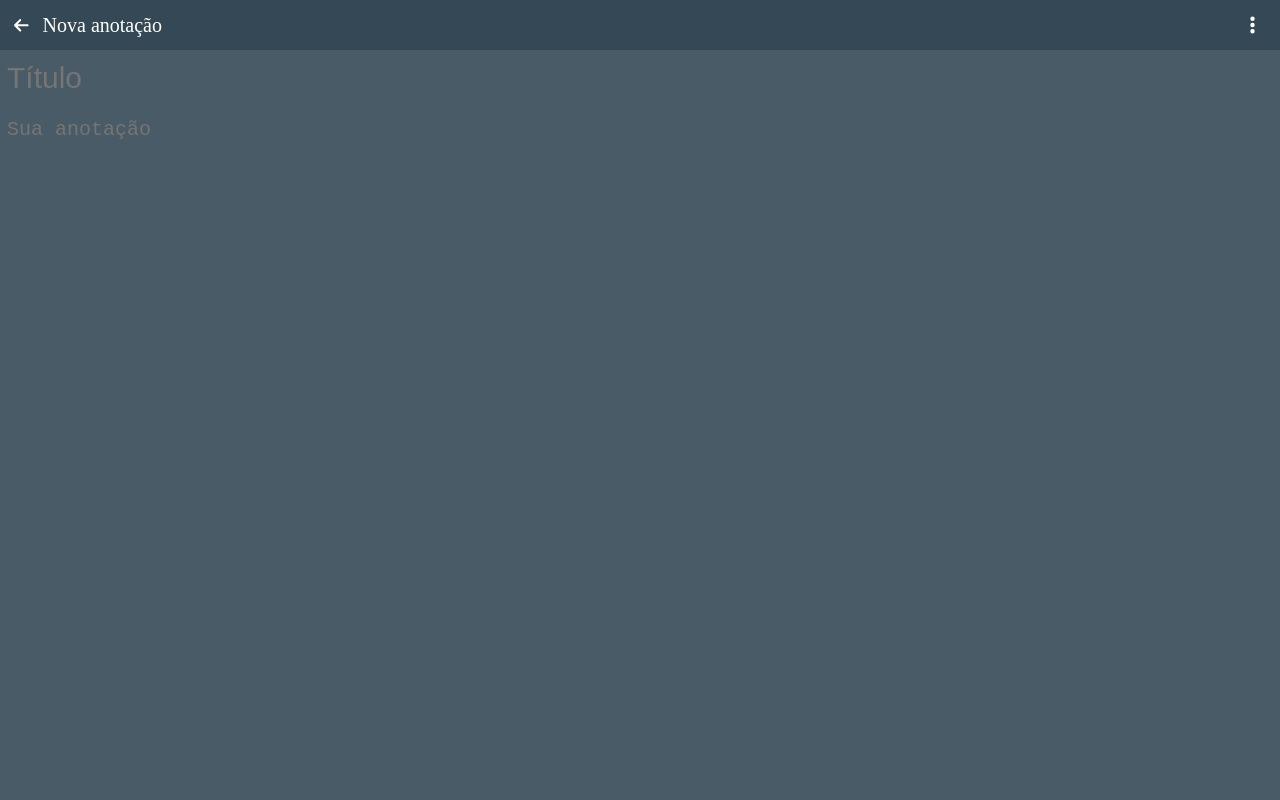
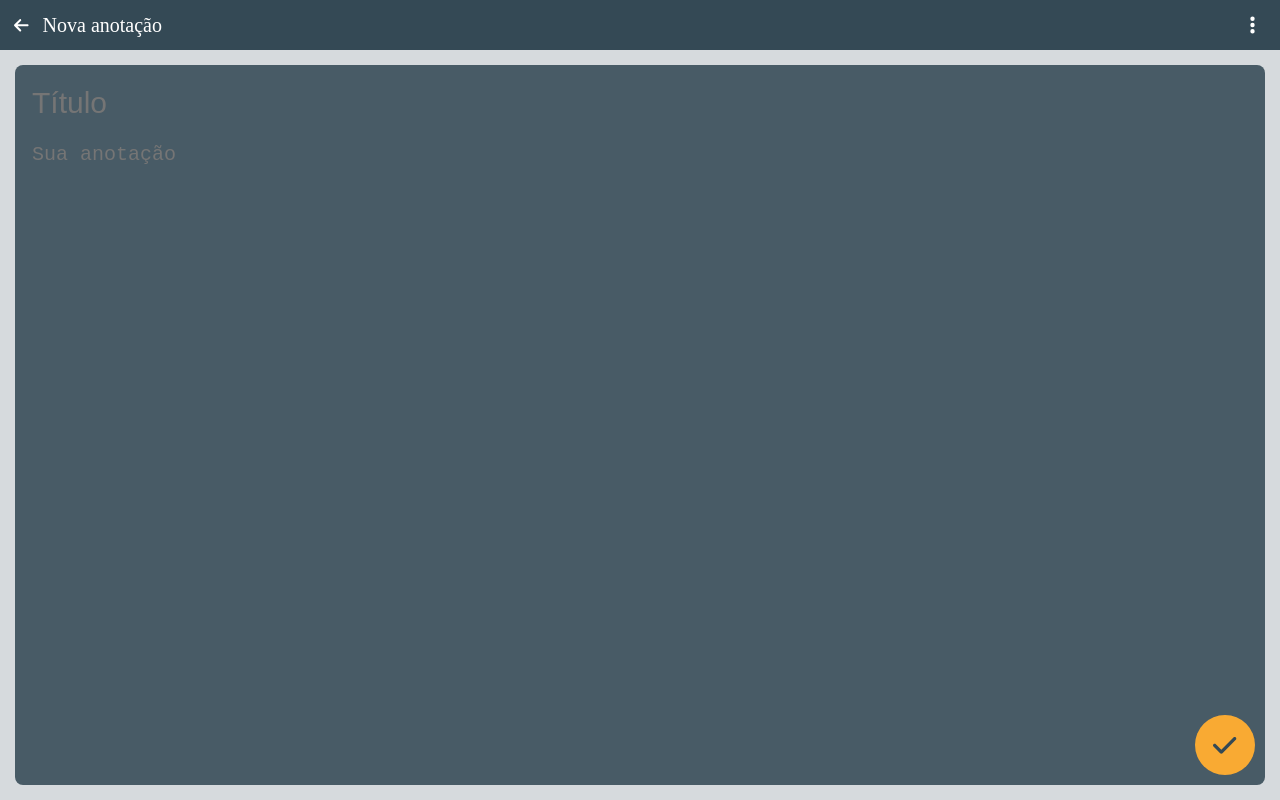
Before and after one commit to danielmbomfim/notes-app-desktop, a React (Vite) app: page /new-notes-page in a window 1280 px wide. Built offline with nearby package versions, Linux system fonts and the light colour scheme.

Commit message:
feat: included a fixed button on the creation and edition pages

```diff
--- /dev/null
+++ b/src/components/FixedButton/index.tsx
@@ -0,0 +1,17 @@
+import { useTheme } from 'styled-components';
+import { FontAwesomeIcon } from '@fortawesome/react-fontawesome';
+import { Container } from './styles';
+import { FixedButtonProps } from '../../types';
+
+export default function FixedButton({
+	onClick,
+	icon
+}: FixedButtonProps): React.ReactElement {
+	const theme = useTheme();
+
+	return (
+		<Container onClick={onClick}>
+			<FontAwesomeIcon icon={icon} color={theme.primary} size="2x" />
+		</Container>
+	);
+}
--- a/src/components/NewNoteButton/styles.tsx
+++ b/src/components/FixedButton/styles.tsx
@@ -5,11 +5,10 @@ export const Container = styled.button`
 	position: absolute;
 	justify-content: center;
 	align-items: center;
-	right: 20px;
-	bottom: 15px;
+	right: 25px;
+	bottom: 25px;
 	width: 60px;
 	height: 60px;
 	background-color: ${(props) => props.theme.alert};
 	border-radius: 40px;
-	elevation: 3;
 `;
--- a/src/components/NewNoteButton/index.tsx
+++ /dev/null
@@ -1,16 +0,0 @@
-import { useTheme } from 'styled-components';
-import { useNavigate } from 'react-router-dom';
-import { FontAwesomeIcon } from '@fortawesome/react-fontawesome';
-import { faPlus } from '@fortawesome/free-solid-svg-icons';
-import { Container } from './styles';
-
-export default function NewNoteButton(): React.ReactElement {
-	const theme = useTheme();
-	const navigate = useNavigate();
-
-	return (
-		<Container onClick={() => navigate('new-notes-page')}>
-			<FontAwesomeIcon icon={faPlus} color={theme.primary} size="2x" />
-		</Container>
-	);
-}
--- a/src/pages/EditionPage/index.tsx
+++ b/src/pages/EditionPage/index.tsx
@@ -1,9 +1,11 @@
 import { useEffect, useState } from 'react';
 import { useNavigate, useParams } from 'react-router-dom';
+import { faCheck } from '@fortawesome/free-solid-svg-icons';
 import Header from '../../components/Header';
 import database from '../../services/database';
 import { EditionPageParams, PopoverOption } from '../../types';
 import { Container, InputsArea, TitleInput, ContentInput } from './styles';
+import FixedButton from '../../components/FixedButton';
 
 export default function EditionPage(): React.ReactElement {
 	const { id: noteId } = useParams<EditionPageParams>();
@@ -60,6 +62,7 @@ export default function EditionPage(): React.ReactElement {
 					onChange={(evt) => setContent(evt.target.value)}
 				/>
 			</InputsArea>
+			<FixedButton icon={faCheck} onClick={updateNote} />
 		</Container>
 	);
 }
--- a/src/pages/EditionPage/styles.tsx
+++ b/src/pages/EditionPage/styles.tsx
@@ -10,7 +10,10 @@ export const InputsArea = styled.section`
 	display: flex;
 	flex-direction: column;
 	flex: 1;
+	margin: 15px;
+	padding: 10px;
 	background-color: ${(props) => props.theme.secondary};
+	border-radius: 8px;
 `;
 
 export const TitleInput = styled.input.attrs({
--- a/src/pages/HomePage/index.tsx
+++ b/src/pages/HomePage/index.tsx
@@ -1,6 +1,7 @@
 import { useEffect, useState } from 'react';
 import { useNavigate } from 'react-router-dom';
-import NewNoteButton from '../../components/NewNoteButton';
+import { faPlus } from '@fortawesome/free-solid-svg-icons';
+import FixedButton from '../../components/FixedButton';
 import database from '../../services/database';
 import {
 	NotesArea,
@@ -50,7 +51,10 @@ export default function NotesPage(): React.ReactElement {
 					? _renderEmptyComponent()
 					: notes.map(_renderNote)}
 			</NotesArea>
-			<NewNoteButton />
+			<FixedButton
+				icon={faPlus}
+				onClick={() => navigate('/new-notes-page')}
+			/>
 		</main>
 	);
 }
--- a/src/pages/NewNotesPage/index.tsx
+++ b/src/pages/NewNotesPage/index.tsx
@@ -1,9 +1,11 @@
 import { useState } from 'react';
 import { useNavigate } from 'react-router-dom';
+import { faCheck } from '@fortawesome/free-solid-svg-icons';
 import Header from '../../components/Header';
 import database from '../../services/database';
 import { Container, InputsArea, TitleInput, ContentInput } from './styles';
 import { PopoverOption } from '../../types';
+import FixedButton from '../../components/FixedButton';
 
 export default function NewNotePage(): React.ReactElement {
 	const navigate = useNavigate();
@@ -43,6 +45,7 @@ export default function NewNotePage(): React.ReactElement {
 					onChange={(evt) => setContent(evt.target.value)}
 				/>
 			</InputsArea>
+			<FixedButton icon={faCheck} onClick={saveData} />
 		</Container>
 	);
 }
--- a/src/pages/NewNotesPage/styles.tsx
+++ b/src/pages/NewNotesPage/styles.tsx
@@ -10,7 +10,10 @@ export const InputsArea = styled.section`
 	display: flex;
 	flex-direction: column;
 	flex: 1;
+	margin: 15px;
+	padding: 10px;
 	background-color: ${(props) => props.theme.secondary};
+	border-radius: 8px;
 `;
 
 export const TitleInput = styled.input.attrs({
```
Also changed, not shown: src/types/index.ts (+7 -0 lines).
